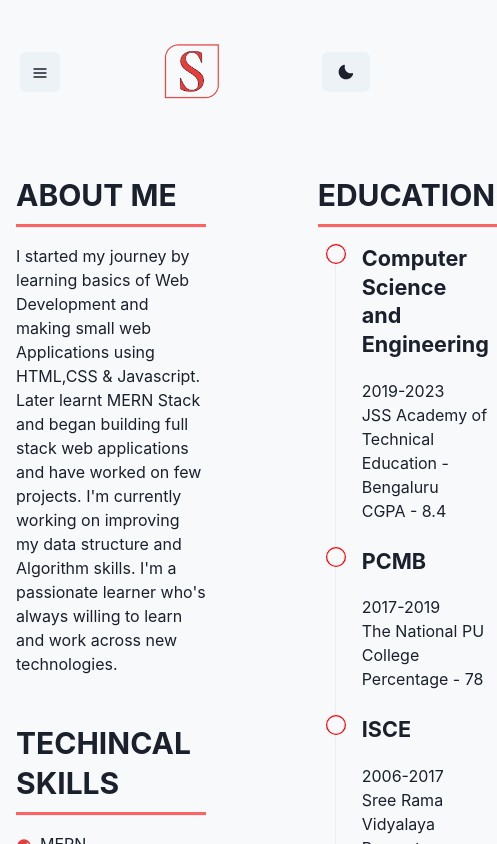
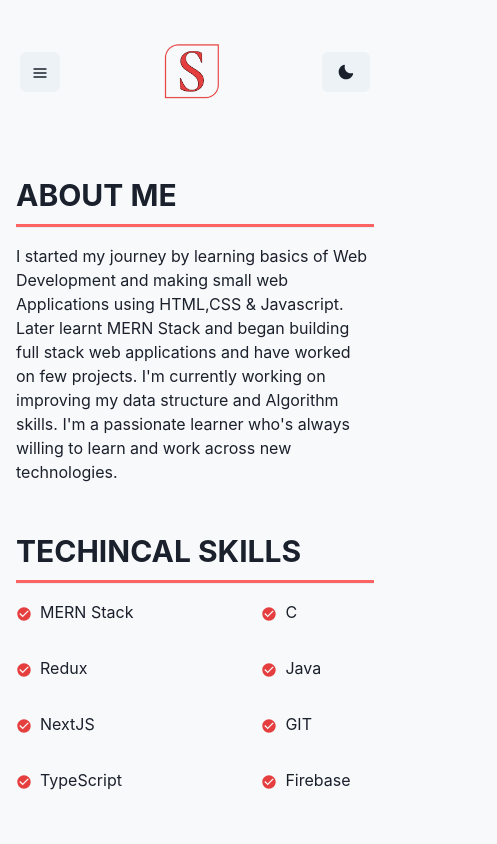
Before and after one commit to Sandeep-M23/Sandeep-M23.vercel.app, a Next.js app: page /about in a window 390 px wide. Shown: the top 844 px of the page, 497 px wide, since content can reach past the window. Built offline with nearby package versions, Linux system fonts and the light colour scheme.

Commit message:
Added Responsiveness To Pages

```diff
--- a/pages/about.jsx
+++ b/pages/about.jsx
@@ -10,6 +10,7 @@ import {
   Heading,
   Divider,
   Icon,
+  Stack,
 } from "@chakra-ui/react";
 import { MdCheckCircle } from "react-icons/md";
 import { BsCircleFill } from "react-icons/bs";
@@ -41,8 +42,16 @@ const data = [
 const About = () => {
   return (
     <Container maxW={"6xl"} mt={8}>
-      <HStack spacing={28} alignItems={"flex-start"}>
-        <VStack spacing={12} align={"flex-start"} width={"53%"}>
+      <Stack
+        spacing={{ base: 14, lg: 28 }}
+        alignItems={"flex-start"}
+        direction={{ base: "column", lg: "row" }}
+      >
+        <VStack
+          spacing={12}
+          align={"flex-start"}
+          width={{ base: "100%", lg: "53%" }}
+        >
           <Box>
             <Box mb={4}>
               <Heading mb={2}>ABOUT ME</Heading>
@@ -112,7 +121,7 @@ const About = () => {
           ))}
           <Icon width={5} height={5} mx={2} as={BsCircleFill} color={"red"} />
         </Box>
-      </HStack>
+      </Stack>
     </Container>
   );
 };
```
Also changed, not shown: pages/contact.jsx (+14 -8 lines), pages/index.jsx (+4 -4 lines), pages/projects.jsx (+6 -4 lines).
